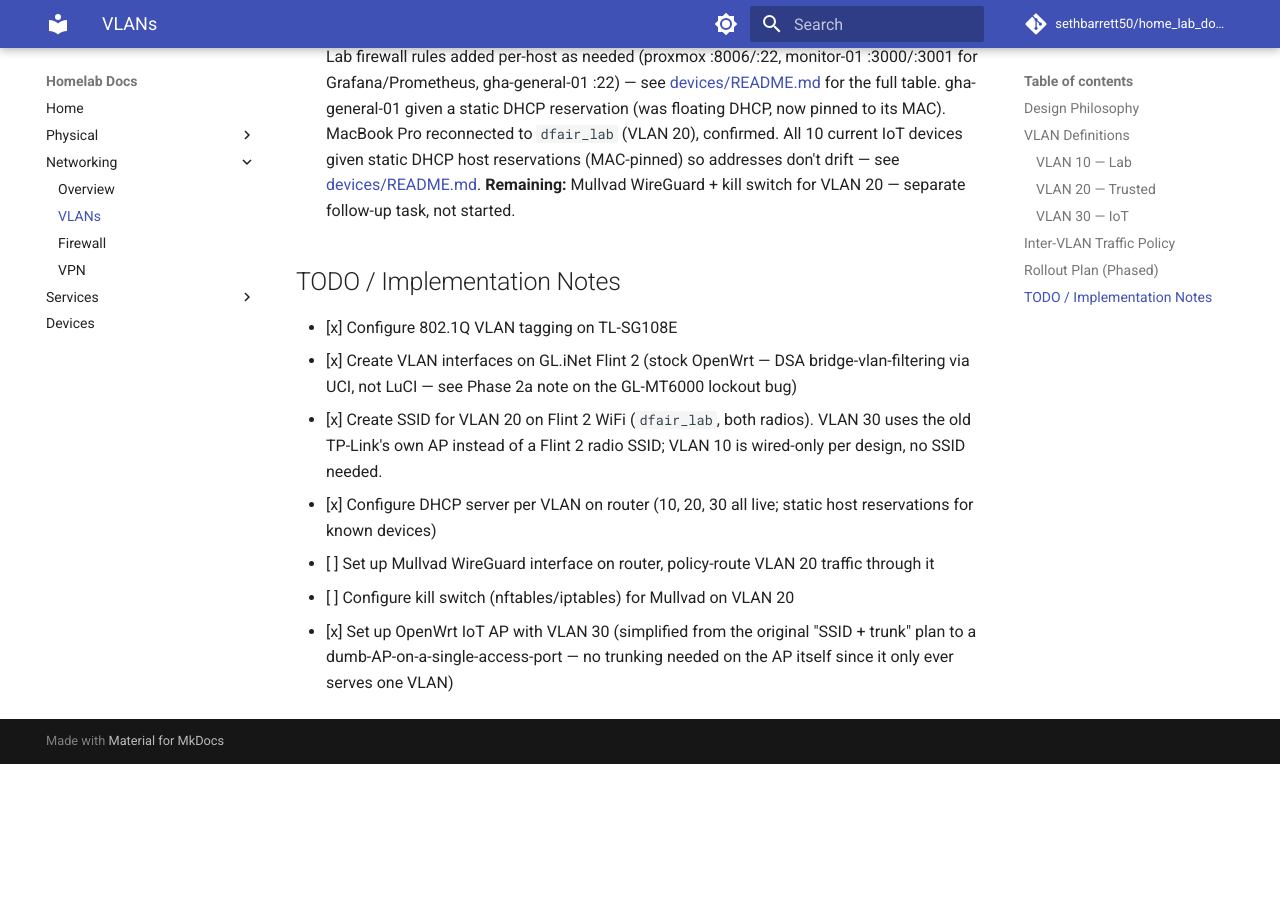
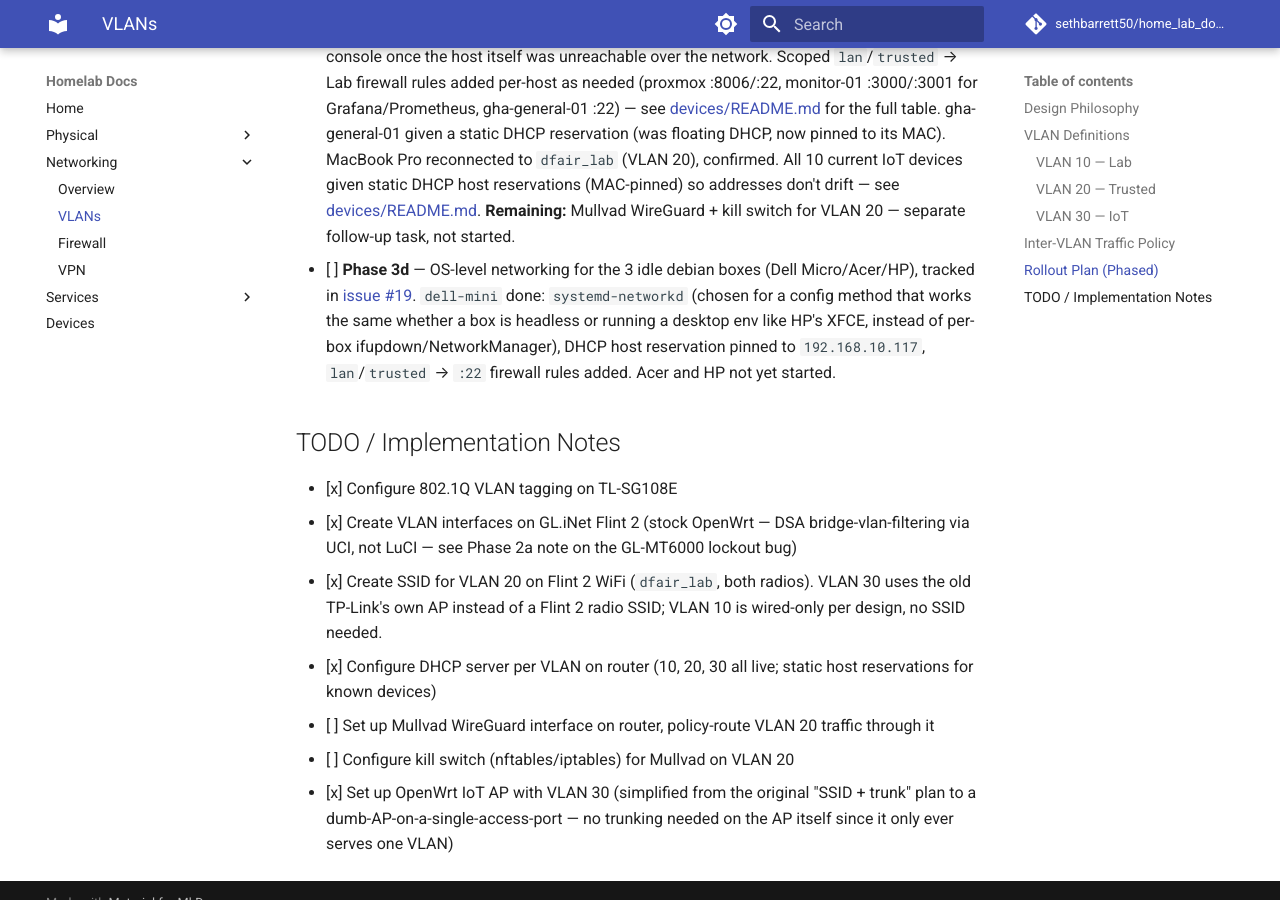
Before and after one commit to sethbarrett50/home_lab_docs, an MkDocs documentation site: the page built from docs/networking/vlans.md, in a window 1280 px wide and 900 px high, scrolled down 3968 px. Built offline with MkDocs 1.6.1 and Material for MkDocs 9.7.7, drawn with Linux system fonts in a browser that asks for light colours; comment, search, counter and statistics services are not loaded; before the commit the page ends 4732 px from its top, so only the background shows below that; some of the changed text lies outside the part shown.

Commit message:
docs: document dell-mini as connected to VLAN 10 (issue #19)
systemd-networkd, DHCP host reservation (192.168.10.117), and
lan/trusted -> :22 firewall rules added. Acer and HP still pending.

```diff
--- a/docs/networking/vlans.md
+++ b/docs/networking/vlans.md
@@ -18,7 +18,7 @@
 | Internet | Direct (no VPN) |
 | Inter-VLAN | → Trusted: blocked. → IoT: blocked. |
 
-**Devices:** Proxmox node, Raspberry Pis, HP laptop (Debian/XFCE), Acer Aspire (when present)
+**Devices:** Proxmox node, Raspberry Pis, dell-mini, HP laptop (Debian/XFCE), Acer Aspire (when present)
 
 ---
 
@@ -161,6 +161,13 @@
       addresses don't drift — see [devices/README.md](../devices/README.md).
       **Remaining:** Mullvad WireGuard + kill switch for VLAN 20 — separate
       follow-up task, not started.
+- [ ] **Phase 3d** — OS-level networking for the 3 idle debian boxes (Dell
+      Micro/Acer/HP), tracked in [issue #19](https://github.com/sethbarrett50/home_lab_docs/issues/19).
+      `dell-mini` done: `systemd-networkd` (chosen for a config method that
+      works the same whether a box is headless or running a desktop env like
+      HP's XFCE, instead of per-box ifupdown/NetworkManager), DHCP host
+      reservation pinned to `192.168.10.117`, `lan`/`trusted` → `:22` firewall
+      rules added. Acer and HP not yet started.
 
 ## TODO / Implementation Notes
 
```
Also changed, not shown: docs/devices/README.md (+5 -2 lines), docs/networking/README.md (+4 -1 lines).
